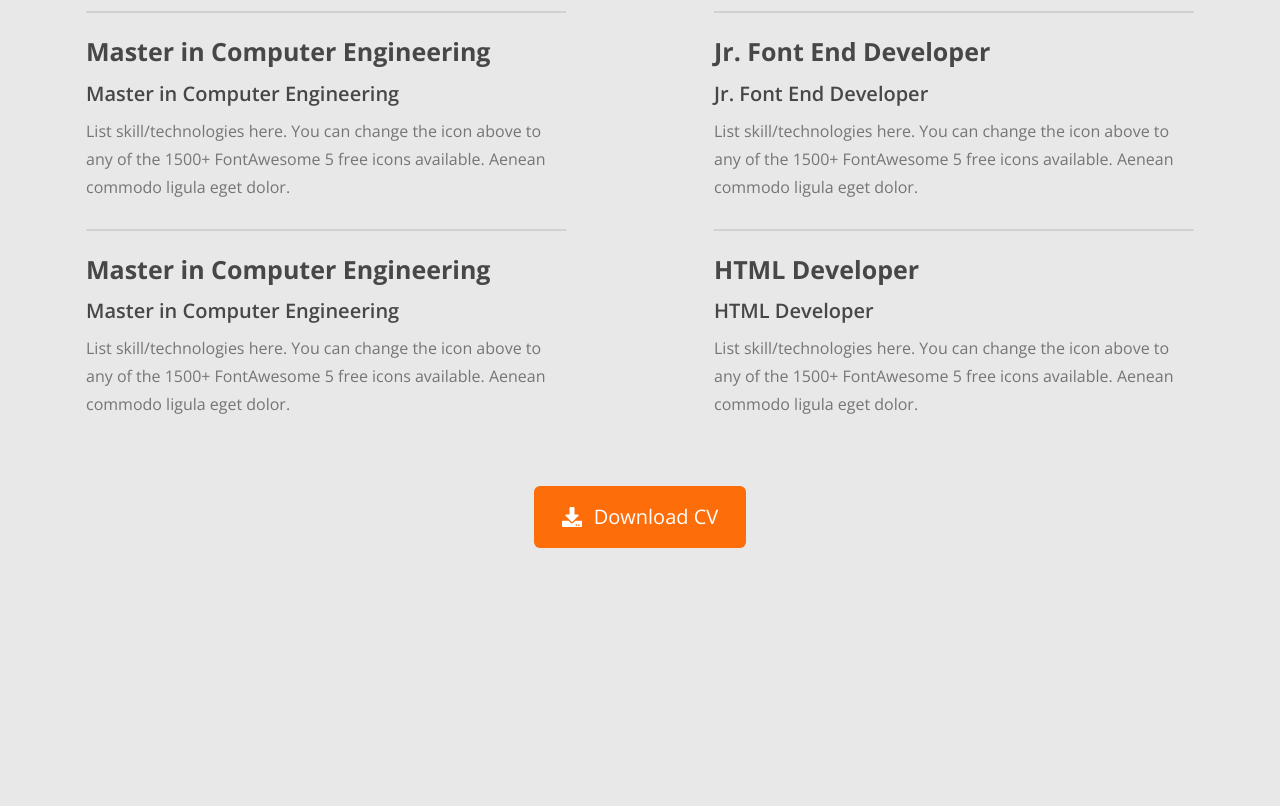
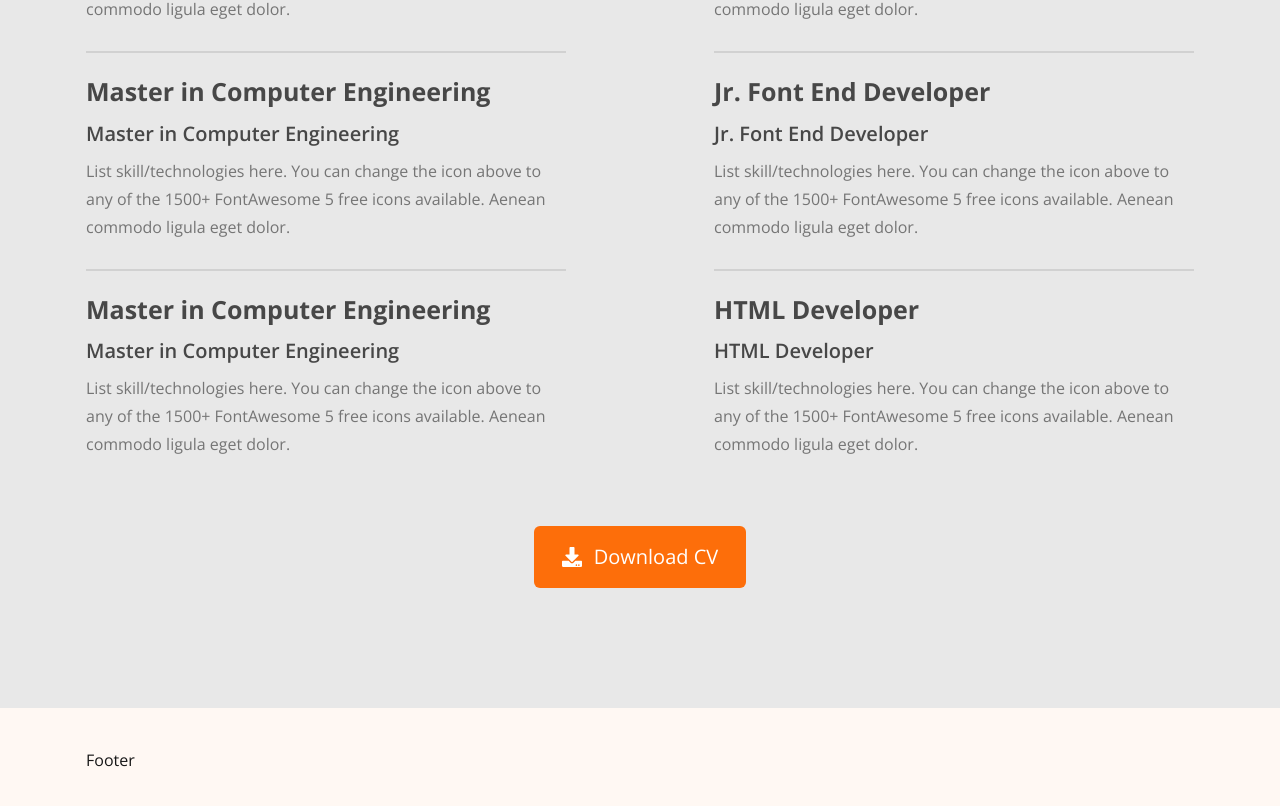
Before and after one commit to coderyeasin/developer-porttfolio, a Next.js app: page / in a window 1280 px wide. Shown: the part 2962-3768 px from the top of the page. Before the commit the page ends 3590 px from the top, so only its background shows below. Built offline with nearby package versions, Linux system fonts and the light colour scheme.

Commit message:
background-edu-exp

```diff
--- a/components/EduExp/EduExp.tsx
+++ b/components/EduExp/EduExp.tsx
@@ -56,7 +56,7 @@ const backgroundContent: BackgroundType[] = [
 
 const EduExp = () => {
   return (
-    <section className="py-20">
+    <section className="py-30">
       <Container>
         <h3 className="font-bold text-[35px] text-darkTxt text-center">
           A summary of My Resume
--- /dev/null
+++ b/components/Footer/Footer.tsx
@@ -0,0 +1,16 @@
+import React from "react";
+import Container from "../UI/Container/Container";
+
+const Footer = () => {
+  return (
+    <footer className="py-10 bg-bgPrimary w-full h-[780px]">
+      <Container>
+        <section>
+          <h3>Footer</h3>
+        </section>
+      </Container>
+    </footer>
+  );
+};
+
+export default Footer;
--- a/components/Home/HomePage.tsx
+++ b/components/Home/HomePage.tsx
@@ -4,6 +4,7 @@ import HeroSection from "../HeroSection/HeroSection";
 import About from "../About/About";
 import Expertise from "../Expertise/Expertise";
 import EduExp from "../EduExp/EduExp";
+import Footer from "../Footer/Footer";
 
 const HomePage = () => {
   return (
@@ -16,6 +17,7 @@ const HomePage = () => {
         <About />
         <Expertise />
         <EduExp />
+        <Footer />
       </section>
     </main>
   );
```
